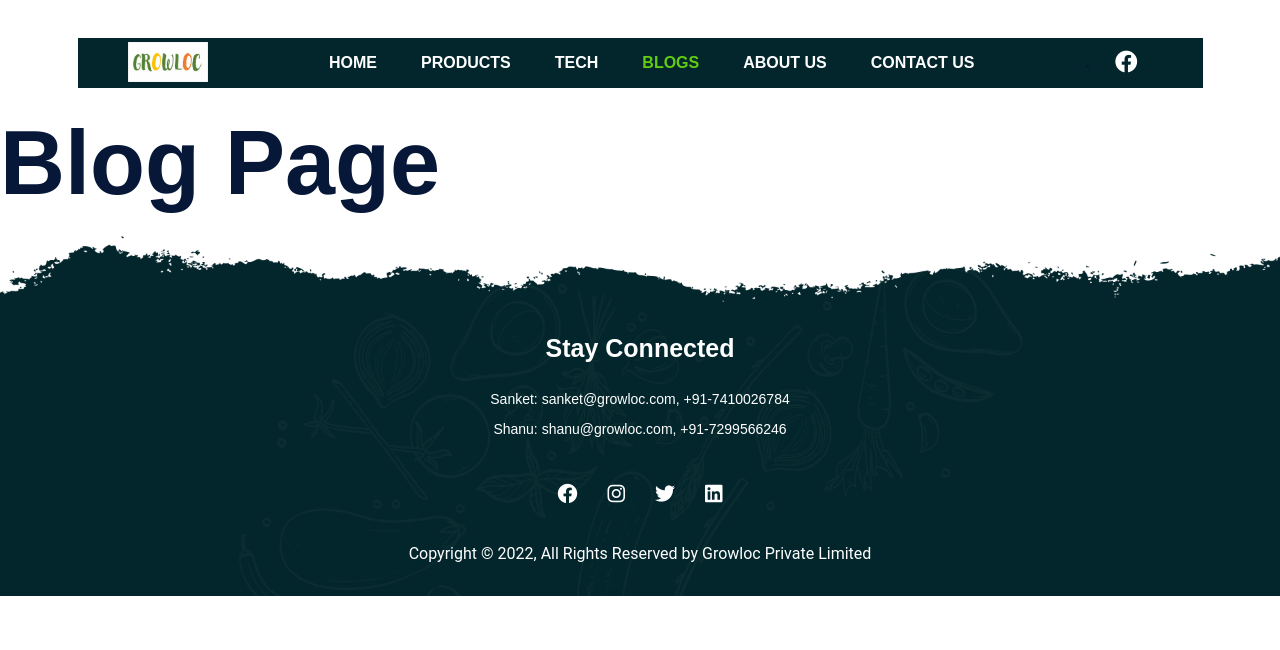
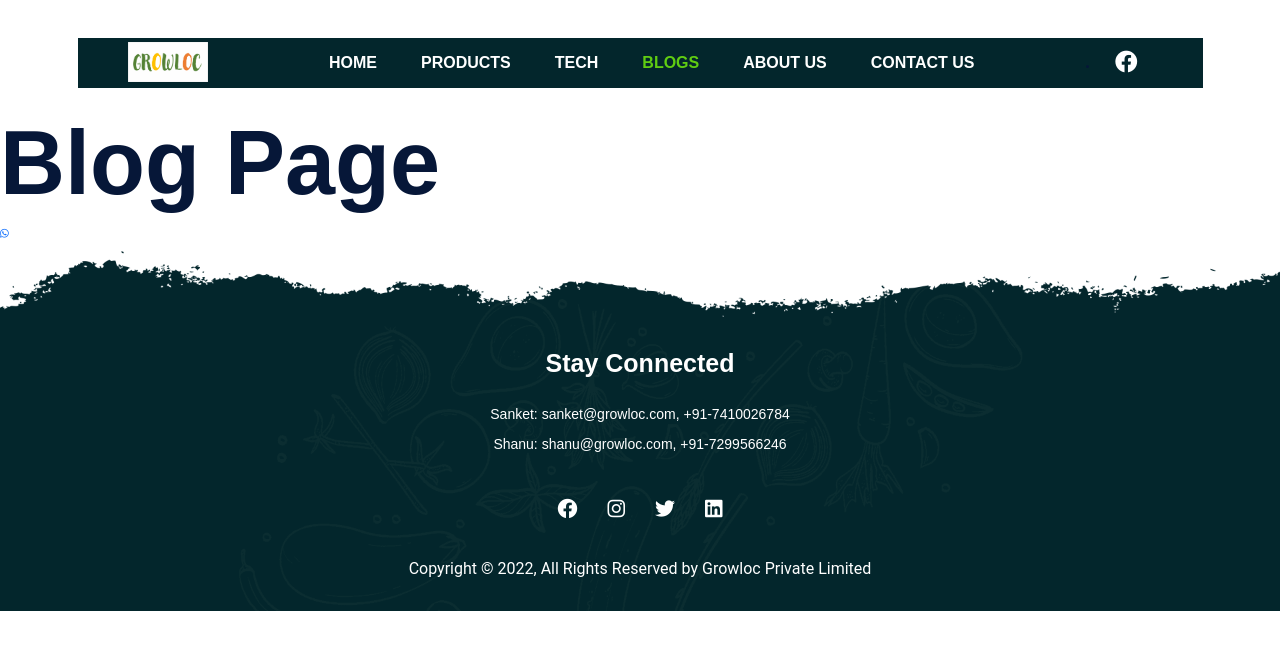
Before and after one commit to prathameshk03/Growloc3, a plain HTML site: page blog.html in a window 1280 px wide. Drawn offline with nearby package versions, Linux system fonts and the light colour scheme.

Commit message:
Update blog.html

```diff
--- a/blog.html
+++ b/blog.html
@@ -63,6 +63,14 @@
 
 <h1 style="margin-top:100px;">Blog Page</h1>
 
+
+    <!--Whatsapp start-->
+   <a href="https:/wa.me/918092978438?text=Hello%2C%20got%20your%20contact%20from%20the%20webite!"  target="_blank" class="whatsapp_float"><i class="fa-brands fa-whatsapp whatsapp-icon"></i></a>
+
+   <!--Whatsapp end-->
+
+
+
    <!--Footer start-->
    <section class="footer_wrapper mt-3 mb-md-0">
 
```
